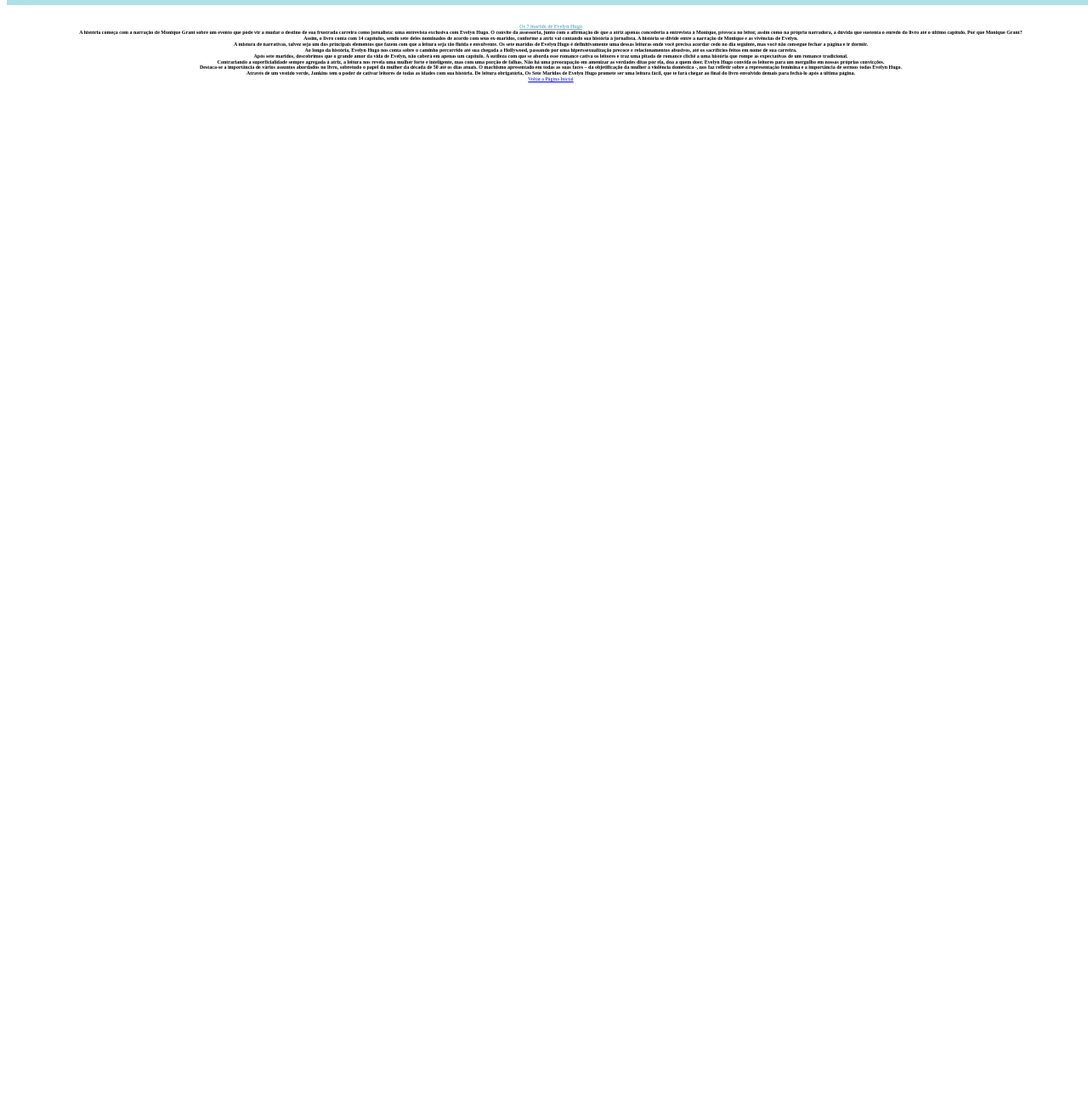
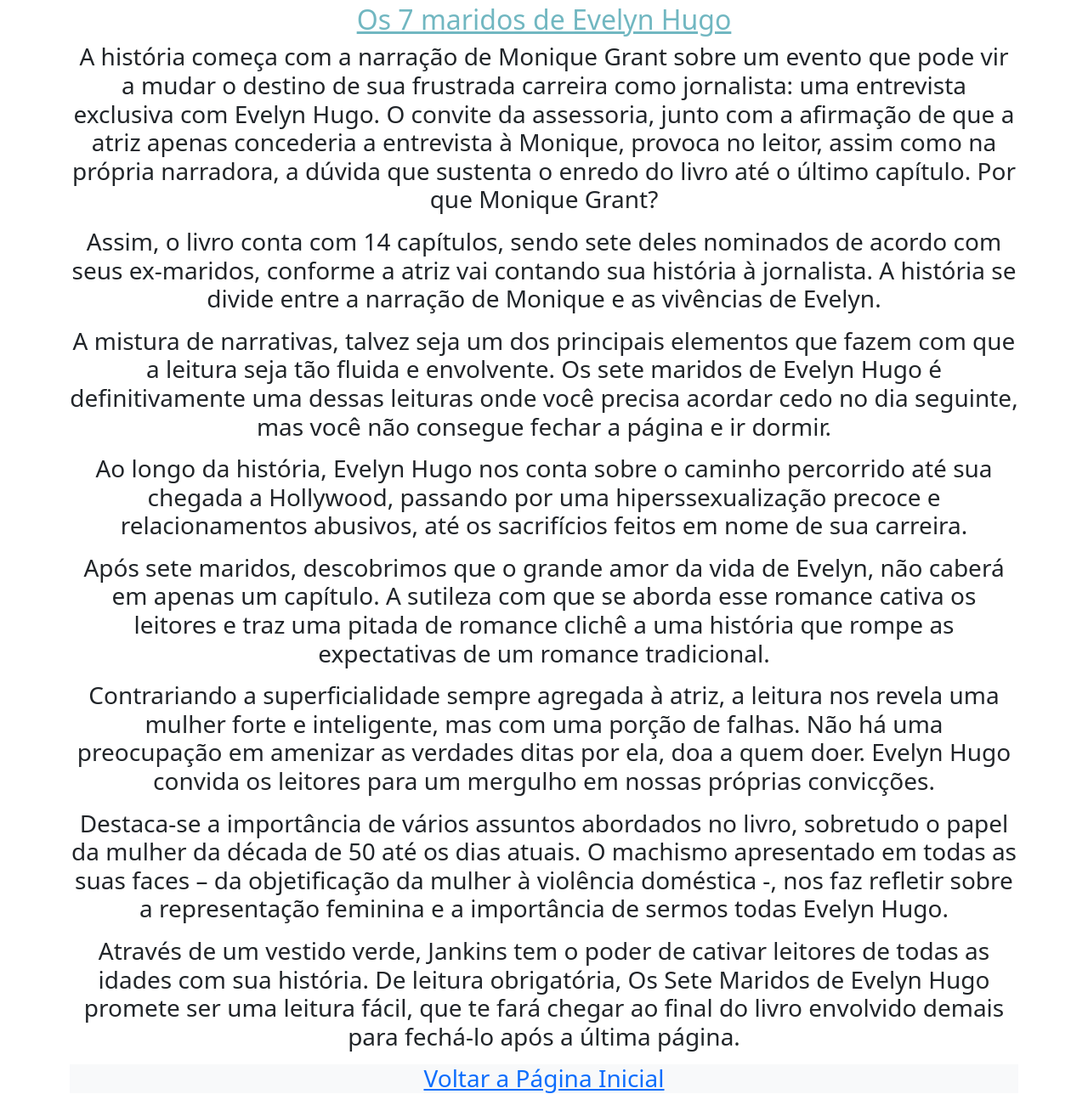
Before and after one commit to WellenPereiira/MeuPrimeiroSite, a plain HTML site: page pages/evelyn.html in a window 1280 px wide. Shown: the part 52-1340 px from the top of the page at 85% size. Before the commit the page ends 821 px from the top, so only its background shows below. Drawn offline with nearby package versions, Linux system fonts and the light colour scheme; files that its build step writes are made by us from their sources; files whose address does not match are found by name.

Commit message:
página adicional 3 finalizada

```diff
--- a/pages/evelyn.html
+++ b/pages/evelyn.html
@@ -4,21 +4,24 @@
 <head>
   <meta charset="utf-8">
   <meta name="viewport" content="width=device-width">
-  <title>replit</title>
-  <link href="style.css" rel="stylesheet" type="text/css" />
+  <title>MeuSite</title>
+  <link href="https://cdn.jsdelivr.net/npm/bootstrap@5.2.0/dist/css/bootstrap.min.css" rel="stylesheet"
+    integrity="sha384-gH2yIJqKdNHPEq0n4Mqa/HGKIhSkIHeL5AyhkYV8i59U5AR6csBvApHHNl/vI1Bx" crossorigin="anonymous">
+  <link href="../style.css" rel="stylesheet" type="text/css" />
 </head>
 
 <body>
+  <div class="container">
 
     <div class="title">
       <h1>Meu Site</h1>
     </div>
 
     <div class="corpo">
-    <div class="livros">
-    <h1>Os 7 marido de Evelyn Hugo</h1>
+      <h2 class="livros">Os 7 maridos de Evelyn Hugo</h2>
     </div>
 
+    <div class="corpo">
       <h3>
         <p>A história começa com a narração de Monique Grant sobre um evento que pode vir a mudar o destino de sua frustrada carreira como jornalista: uma entrevista exclusiva com Evelyn Hugo. O convite da assessoria, junto com a afirmação de que a atriz apenas concederia a entrevista à Monique, provoca no leitor, assim como na própria narradora, a dúvida que sustenta o enredo do livro até o último capítulo. Por que Monique Grant?</p>
 
@@ -35,15 +38,20 @@
     <p>Destaca-se a importância de vários assuntos abordados no livro, sobretudo o papel da mulher da década de 50 até os dias atuais. O machismo apresentado em todas as suas faces – da objetificação da mulher à violência doméstica -, nos faz refletir sobre a representação feminina e a importância de sermos todas Evelyn Hugo.</p>
 
     <p>Através de um vestido verde, Jankins tem o poder de cativar leitores de todas as idades com sua história. De leitura obrigatória, Os Sete Maridos de Evelyn Hugo promete ser uma leitura fácil, que te fará chegar ao final do livro envolvido demais para fechá-lo após a última página.</p>
+
+        <p class="card-text bg-light" style="transform: rotate(0);">
+          <a href="../index.html" class="stretched-link" >Voltar a Página Inicial</a>
+        </p>
       </h3>
-
-  <a href="index.html">Voltar a Página Inicial</a>
 
     </div>
 
     <script src="script.js"></script>
-
+    <script src="https://cdn.jsdelivr.net/npm/bootstrap@5.2.0/dist/js/bootstrap.bundle.min.js"
+      integrity="sha384-A3rJD856KowSb7dwlZdYEkO39Gagi7vIsF0jrRAoQmDKKtQBHUuLZ9AsSv4jD4Xa"
+      crossorigin="anonymous"></script>
     <script src="https://replit.com/public/js/replit-badge.js" theme="blue" defer></script>
+  </div>
 </body>
 
 </html>
```
Lines whose indentation alone changed are shown as unchanged.
